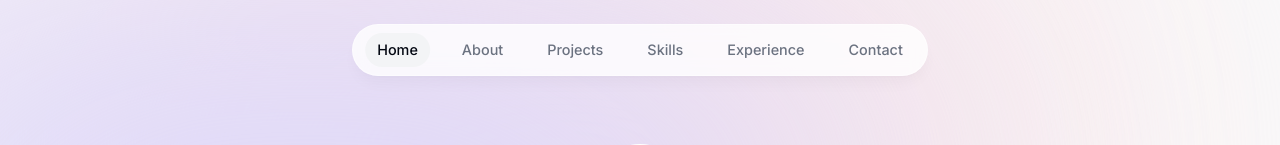
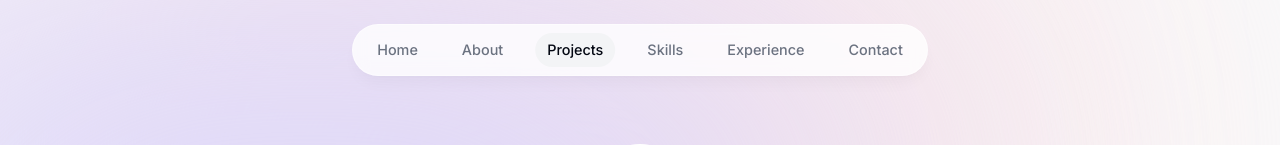
Before and after one commit to mike-ninja/nextjs_portfolio, a Next.js app: page / in a window 1280 px wide. Shown: the top 145 px of the page. Built offline with nearby package versions, Linux system fonts and the light colour scheme; grey boxes are pictures that could not be loaded.

Commit message:
completed header, context provider, custom hooks

```diff
--- a/app/layout.tsx
+++ b/app/layout.tsx
@@ -1,6 +1,7 @@
 import Header from "@/components/header";
 import "./globals.css";
 import { Inter } from "next/font/google";
+import ActiveSectionContextProvider from "@/context/active-section-context";
 
 const inter = Inter({ subsets: ["latin"] });
 
@@ -16,14 +17,18 @@
 }) {
   return (
     <html lang="en" className="!scroll-smooth">
-      <body className={`${inter.className} bg-gray-50 text-gray-950 relative h-[5000px] pt-28 sm:pt-36`}>
+      <body
+        className={`${inter.className} bg-gray-50 text-gray-950 relative h-[5000px] pt-28 sm:pt-36`}
+      >
         <div className="bg-[#fbe2e3] absolute top-[-6rem] -z-10 right-[11rem] h-[32.25rem] w-[31.25rem] rounded-full blur-[10rem] sm:w-[68.75rem]">
         </div>
         <div className="bg-[#dbd7fb] absolute top-[-1rem] -z-10 left-[-35rem] h-[32.25rem] w-[31.25rem] rounded-full blur-[10rem] sm:w-[68.75rem] md:left-[-33rem] lg:left-[-28rem] xl:left-[-15rem] 2xl:left-[-5rem]">
         </div>
 
-        <Header />
-        {children}
+        <ActiveSectionContextProvider>
+          <Header />
+          {children}
+        </ActiveSectionContextProvider>
       </body>
     </html>
   );
--- a/components/about.tsx
+++ b/components/about.tsx
@@ -3,10 +3,14 @@
 import React from "react";
 import SectionHeading from "./section-heading";
 import { motion } from "framer-motion";
+import { useSectionInView } from "@/lib/hooks";
 
 export default function About() {
+  const { ref } = useSectionInView("About");
+
   return (
     <motion.section
+      ref={ref}
       id="about"
       initial={{ opacity: 0, y: 100 }}
       animate={{ opacity: 1, y: 0 }}
--- a/components/header.tsx
+++ b/components/header.tsx
@@ -1,13 +1,15 @@
 "use client";
 
-import React, { useState } from "react";
+import React from "react";
 import { motion } from "framer-motion";
 import { links } from "@/lib/data";
 import Link from "next/link";
 import clsx from "clsx";
+import { useActiveSectionContext } from "@/context/active-section-context";
 
 export default function Header() {
-  const [activeSection, setActiveSection] = useState("Home");
+  const { activeSection, setActiveSection, setTimeOfLastClick } =
+    useActiveSectionContext();
 
   return (
     <header className="z-[999] relative">
@@ -34,7 +36,10 @@
                   },
                 )}
                 href={link.hash}
-                onClick={() => setActiveSection(link.name)}
+                onClick={() => {
+                  setTimeOfLastClick(Date.now());
+                  setActiveSection(link.name);
+                }}
               >
                 {link.name}
                 {link.name === activeSection && (
--- a/components/intro.tsx
+++ b/components/intro.tsx
@@ -1,16 +1,20 @@
 "use client";
 
+import React from "react";
 import Image from "next/image";
-import React from "react";
 import { motion } from "framer-motion";
 import Link from "next/link";
 import { BsArrowRight, BsLinkedin } from "react-icons/bs";
 import { AiOutlineRead } from "react-icons/ai";
 import { FaGithubSquare } from "react-icons/fa";
+import { useSectionInView } from "@/lib/hooks";
 
 export default function Intro() {
+  const { ref } = useSectionInView("Home", 0.5);
+
   return (
     <section
+      ref={ref}
       id="home"
       className="mb-28 max-w-[50rem] text-center sm:mb-0 scroll-mt-[100rem]"
     >
--- a/components/projects.tsx
+++ b/components/projects.tsx
@@ -1,11 +1,16 @@
+"use client";
+
 import React from "react";
 import SectionHeading from "./section-heading";
 import Project from "./project";
 import { projectsData } from "@/lib/data";
+import { useSectionInView } from "@/lib/hooks";
 
 export default function Projects() {
+  const { ref} = useSectionInView("Projects", 0.5)
+
   return (
-    <section id="projects" className="scroll-mt-28">
+    <section ref={ref} id="projects" className="scroll-mt-28">
       <SectionHeading>My Projects</SectionHeading>
       <div>
         {projectsData.map((project, index) => (
--- /dev/null
+++ b/context/active-section-context.tsx
@@ -0,0 +1,52 @@
+"use client";
+
+import React, { createContext, useContext, useState } from "react";
+import type { SectionName } from "@/lib/types";
+
+type ActiveSectionContextProviderProps = {
+  children: React.ReactNode;
+};
+
+type ActiveSectionContextType = {
+  activeSection: SectionName;
+  setActiveSection: React.Dispatch<React.SetStateAction<SectionName>>;
+  timeOfLastClick: number;
+  setTimeOfLastClick: React.Dispatch<React.SetStateAction<number>>;
+};
+
+const ActiveSectionContext = createContext<
+  ActiveSectionContextType | null
+>(
+  null,
+);
+
+export default function ActiveSectionContextProvider(
+  { children }: ActiveSectionContextProviderProps,
+) {
+  const [activeSection, setActiveSection] = useState<SectionName>("Home");
+  const [timeOfLastClick, setTimeOfLastClick] = useState<number>(0); // We need to keep track of this to disable the observer temporarily when user clicks on a link
+
+  return (
+    <ActiveSectionContext.Provider
+      value={{
+        activeSection,
+        setActiveSection,
+        timeOfLastClick,
+        setTimeOfLastClick,
+      }}
+    >
+      {children}
+    </ActiveSectionContext.Provider>
+  );
+}
+
+export function useActiveSectionContext() {
+  const context = useContext(ActiveSectionContext);
+
+  if (context === null) {
+    throw new Error(
+      "useActiveSectionContext must be used within an ActiveSectionContextProvider",
+    );
+  }
+  return context;
+}
--- /dev/null
+++ b/lib/hooks.ts
@@ -0,0 +1,22 @@
+import { useEffect } from "react";
+import { useInView } from "react-intersection-observer";
+import { useActiveSectionContext } from "@/context/active-section-context";
+import type { SectionName } from "./types";
+
+export function useSectionInView( sectionName: SectionName, threshold = 0.75) {
+  const { ref, inView } = useInView({
+    threshold,
+  });
+
+  const { setActiveSection, timeOfLastClick } = useActiveSectionContext();
+
+  useEffect(() => {
+    if (inView && Date.now() - timeOfLastClick > 1000) {
+      setActiveSection(sectionName);
+    }
+  }, [inView, setActiveSection, timeOfLastClick, sectionName]);
+
+  return {
+    ref,
+  };
+}
--- /dev/null
+++ b/lib/types.ts
@@ -0,0 +1,3 @@
+import { links } from "./data";
+
+export type SectionName = typeof links[number]["name"];
--- a/package.json
+++ b/package.json
@@ -22,6 +22,7 @@
     "react": "18.2.0",
     "react-dom": "18.2.0",
     "react-icons": "^4.10.1",
+    "react-intersection-observer": "^9.5.2",
     "tailwindcss": "3.3.3",
     "typescript": "5.2.2"
   }
```
Also changed, not shown: 1 other file (tests, documents, lock files or other folders).
